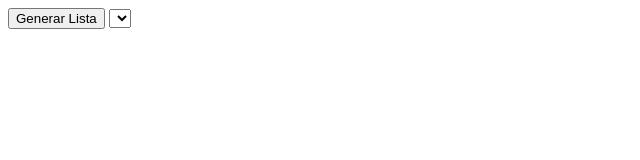
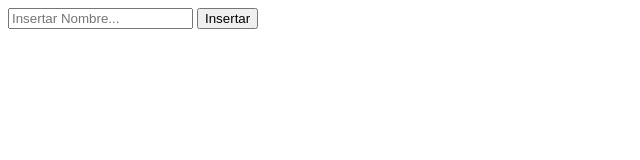
Before and after one commit to alonsost/js_examples, a plain HTML site: page index.html in a window 1280 px wide. Shown: the whole page, without its empty margins (0-640 px from the left). Drawn offline with Linux system fonts and the light colour scheme.

Commit message:
add list from input to div html

```diff
--- a/index.html
+++ b/index.html
@@ -10,8 +10,9 @@
     <script src="./js/consoleType.js"></script>
     <script src="./js/radioButtons.js"></script>
     <script src="./js/add.js"></script>
-    <script src="./js/greaterThan.js"></script>-->
-    <script src="./js/generateRandom.js"></script>
+    <script src="./js/greaterThan.js"></script>
+    <script src="./js/generateRandom.js"></script>-->
+    <script src="./js/addName.js"></script>
 </head>
 <!--onload="sumaNumeros()"-->
 <body >
@@ -29,8 +30,15 @@
           <input type="text" id="num1">
           <input type="text" id="num2">
           <button type="button" onclick="greaterThanNumber()">¿Quien es el mayor?</button>
-      </form>-->
+      </form>
       <button type="button" onclick="generateNumbers()">Generar Lista</button>
-      <select name="" id="elements"></select>
+      <select name="" id="elements"></select>-->
+      <form>
+          <input type="text" id="name" placeholder="Insertar Nombre...">
+          <button onclick="addName(event)">Insertar</button>
+      </form>
+      <div>
+          <ul id="name-list"></ul>
+      </div>
 </body>
 </html>
--- /dev/null
+++ b/js/addName.js
@@ -0,0 +1,15 @@
+function addName(evt){
+    evt.preventDefault()
+
+    let name = document.getElementById("name").value
+
+    if(name===""){
+        alert("El nombre no puede estar vacio")
+    }else{
+        let option = `<li> ${name} </li>`
+        let list = document.getElementById("name-list")
+        list.innerHTML += option
+        alert("Se ha insertado el nombre")
+        document.getElementById("name").value = ""
+    }
+}
```
